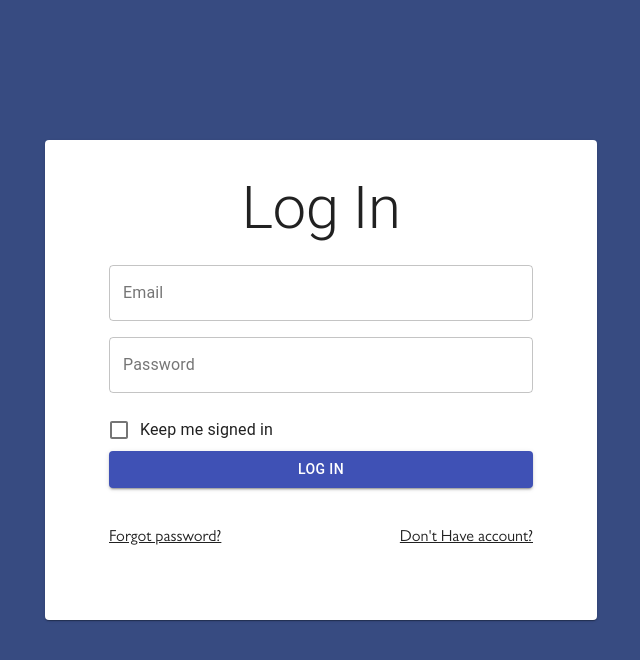
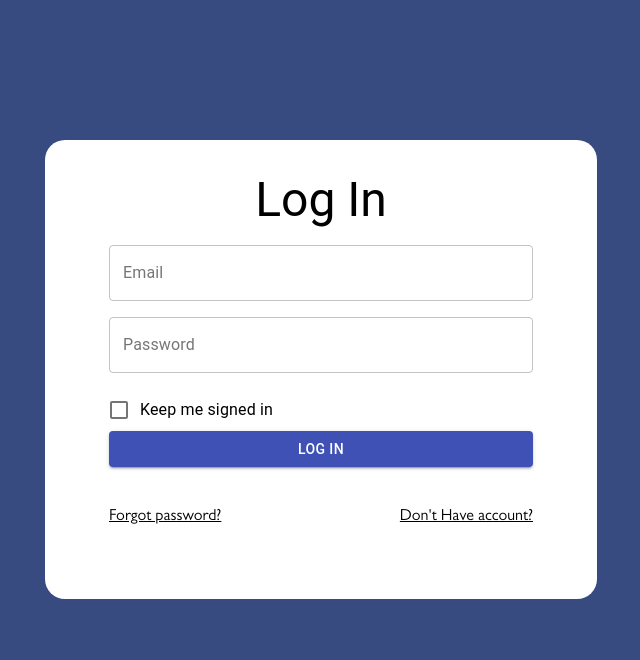
Before and after one commit to UNSWASEANsociety/society_website, a Next.js app: page /login in a window 1280 px wide. Shown: the top 660 px of the page, without its empty margins (319-959 px from the left). Built offline with nearby package versions, Linux system fonts and the light colour scheme.

Commit message:
Modified login form

```diff
--- a/src/page_sections/Login/LoginForm.js
+++ b/src/page_sections/Login/LoginForm.js
@@ -16,9 +16,9 @@ const LoginForm = () => {
     <>
       <div className={styles.outer}>
         <Container maxWidth="sm">
-          <Paper>
+          <div className={styles.paper}>
             <div className={styles.outer_padding}>
-              <Typography component="h1" variant="h2" gutterBottom>
+              <Typography component="h1" variant="h3" gutterBottom>
                 Log In
               </Typography>
               <form className={styles.formGroup} noValidate autoComplete="off">
@@ -54,7 +54,7 @@ const LoginForm = () => {
                 <Link href="/">{"Don't Have account?"}</Link>
               </div>
             </div>
-          </Paper>
+          </div>
         </Container>
       </div>
     </>
--- a/src/page_sections/Login/LoginForm.module.scss
+++ b/src/page_sections/Login/LoginForm.module.scss
@@ -6,7 +6,10 @@
   text-align: center;
   top: 30%;
   width: 100%;
-
+  .paper {
+    background-color: white;
+    color: black;
+    border-radius: 20px;
     .outer_padding {
       padding: 2rem 4rem;
       .formGroup {
@@ -24,3 +27,4 @@
       }
     }
   }
+}
```
Lines whose indentation alone changed are shown as unchanged.
